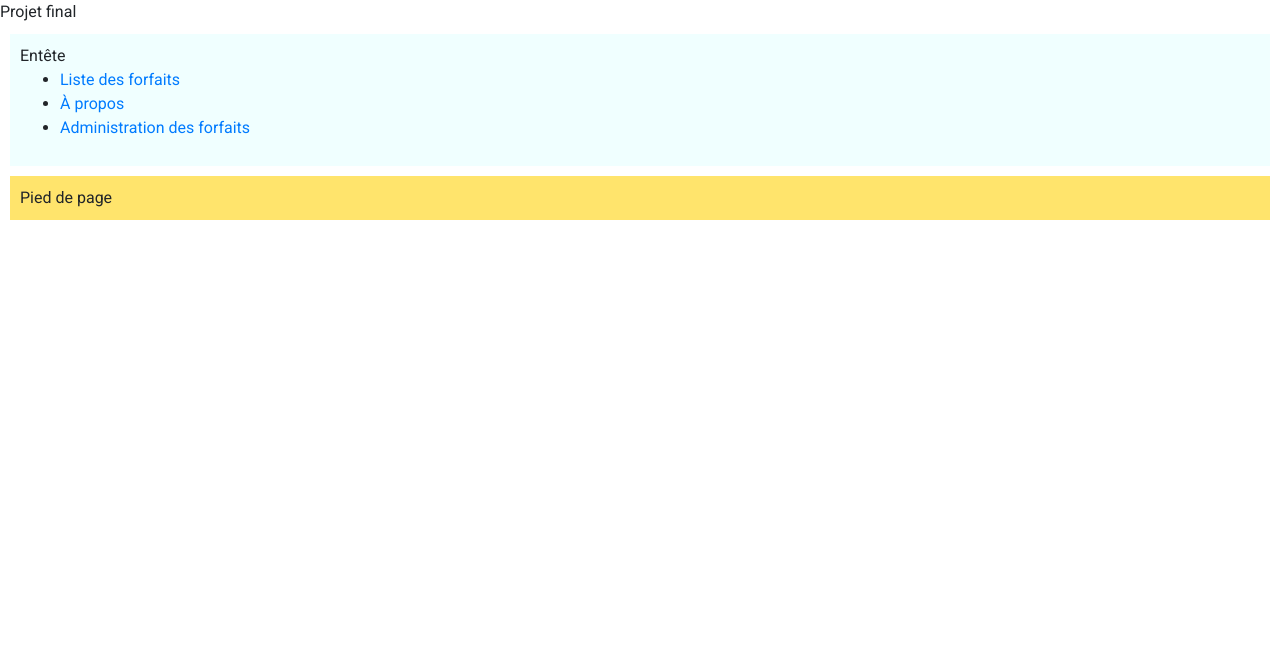
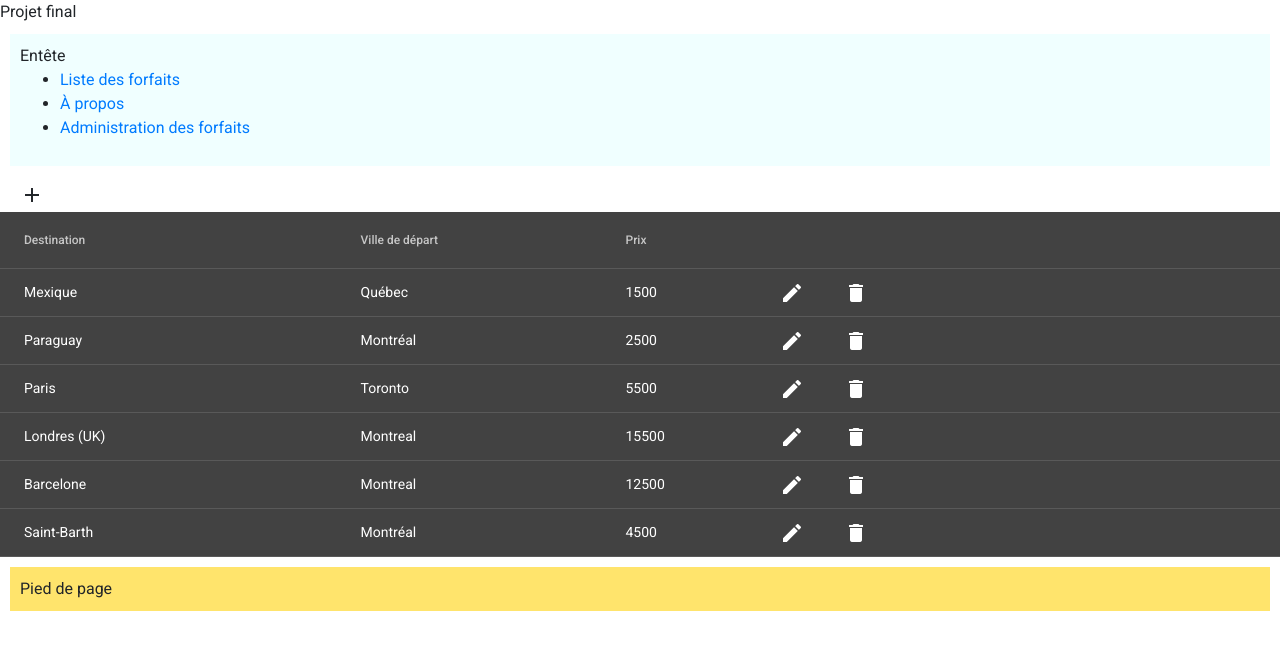
Before and after one commit to BDDinh/Techniques-Programmation-3-Projet3, an Angular app: page /administration in a window 1280 px wide. Before the commit this address led to /. Shown: the top 650 px of the page. Built offline with nearby package versions, Linux system fonts and the light colour scheme.

Commit message:
Affichage Table forfaits

```diff
--- a/src/app/app-routing.module.ts
+++ b/src/app/app-routing.module.ts
@@ -2,13 +2,13 @@ import { NgModule } from '@angular/core';
 import { RouterModule, Routes } from '@angular/router';
 import { AProposComponent } from './a-propos/a-propos.component';
 import { ListeForfaitsComponent } from './liste-forfaits/liste-forfaits.component';
-//import { TableForfaitsComponent } from './table-forfaits/table-forfaits.component';
+import { TableForfaitsComponent } from './table-forfaits/table-forfaits.component';
 
 const routes: Routes = [
   { path: 'liste-forfaits', component: ListeForfaitsComponent },
   { path: 'a-propos', component: AProposComponent },
+  { path: 'administration', component: TableForfaitsComponent },
 ];
-//{ path: 'administration', component: TableForfaitsComponent },
 
   @NgModule({
   imports: [RouterModule.forRoot(routes)],
--- a/src/app/app.module.ts
+++ b/src/app/app.module.ts
@@ -19,7 +19,6 @@ import { ForfaitCompletComponent } from './forfait-complet/forfait-complet.compo
 
 import { NoopAnimationsModule } from '@angular/platform-browser/animations';
 import { EvaluationEtoilesComponent } from './evaluation-etoiles/evaluation-etoiles.component';
-import { FormGestionForfaitsComponent } from './form-gestion-forfaits/form-gestion-forfaits.component';
 import { FormRechercheComponent } from './form-recherche/form-recherche.component';
 import { ForfaitMiniCandidatPipe } from './forfait-mini-candidat.pipe';
 
@@ -40,7 +39,6 @@ import { AProposComponent } from './a-propos/a-propos.component';
     ForfaitMiniComponent,
     ForfaitCompletComponent,
     EvaluationEtoilesComponent,
-    FormGestionForfaitsComponent,
     FormRechercheComponent,
     ForfaitMiniCandidatPipe,
     ForfaitMiniCandidatPipe,
--- a/src/app/forfait-complet/forfait-complet.component.ts
+++ b/src/app/forfait-complet/forfait-complet.component.ts
@@ -4,7 +4,7 @@ import { Forfait } from '../interfaces/forfait';
 @Component({
   selector: 'app-forfait-complet',
   templateUrl: './forfait-complet.component.html',
-  styleUrls: ['./forfait-complet.component.css']
+  styleUrls: ['../shared/shared-styles.css','./forfait-complet.component.css']
 })
 export class ForfaitCompletComponent implements OnInit {
   @Input() forfaitCible: Forfait = {} as Forfait;
--- a/src/app/form-gestion-forfaits/form-gestion-forfaits.component.html
+++ /dev/null
@@ -1 +0,0 @@
-<p>form-gestion-forfaits works!</p>
--- a/src/app/form-gestion-forfaits/form-gestion-forfaits.component.ts
+++ /dev/null
@@ -1,15 +0,0 @@
-import { Component, OnInit } from '@angular/core';
-
-@Component({
-  selector: 'app-form-gestion-forfaits',
-  templateUrl: './form-gestion-forfaits.component.html',
-  styleUrls: ['./form-gestion-forfaits.component.css']
-})
-export class FormGestionForfaitsComponent implements OnInit {
-
-  constructor() { }
-
-  ngOnInit(): void {
-  }
-
-}
--- a/src/app/liste-forfaits/liste-forfaits.component.ts
+++ b/src/app/liste-forfaits/liste-forfaits.component.ts
@@ -5,7 +5,7 @@ import { ForfaitService } from '../services/forfait.service';
 @Component({
   selector: 'app-liste-forfaits',
   templateUrl: './liste-forfaits.component.html',
-  styleUrls: ['./liste-forfaits.component.css']
+  styleUrls: ['../shared/shared-styles.css','./liste-forfaits.component.css']
 })
 export class ListeForfaitsComponent implements OnInit {
   titre = 'Liste produits';
--- a/src/app/table-forfaits/table-forfaits.component.css
+++ b/src/app/table-forfaits/table-forfaits.component.css
@@ -0,0 +1,3 @@
+table {
+  width: 100%;
+}
--- a/src/app/table-forfaits/table-forfaits.component.html
+++ b/src/app/table-forfaits/table-forfaits.component.html
@@ -1,14 +1,14 @@
-<button (click)="onSelect(undefined)" mat-button><i class="material-icons">Ajout</i></button>
+<button (click)="onSelect(undefined)" mat-button><i class="material-icons">add</i></button>
 
-<table mat-table #tableForfaits [dataSource]="forfaits">
+<table id="tableForfaits" mat-table #tableForfaits [dataSource]="forfaits">
 
   <ng-container matColumnDef="destination">
-    <th mat-header-cell *matHeaderCellDef> Nom </th>
+    <th mat-header-cell *matHeaderCellDef> Destination </th>
     <td mat-cell *matCellDef="let forfait"> {{forfait.destination}} </td>
   </ng-container>
 
   <ng-container matColumnDef="villeDepart">
-    <th mat-header-cell *matHeaderCellDef> Nom </th>
+    <th mat-header-cell *matHeaderCellDef> Ville de départ </th>
     <td mat-cell *matCellDef="let forfait"> {{forfait.villeDepart}} </td>
   </ng-container>
 
@@ -20,8 +20,8 @@
   <ng-container matColumnDef="actions">
     <th mat-header-cell *matHeaderCellDef> </th>
     <td mat-cell *matCellDef="let forfait" class="boutonsAction">
-      <button (click)="onSelect(forfait)" mat-button><i class="material-icons">Éditez</i></button>
-      <button (click)="onDelete(forfait)" mat-button><i class="material-icons">Supprimez</i></button>
+      <button (click)="onSelect(forfait)" mat-button><i class="material-icons">edit</i></button>
+      <button (click)="onDelete(forfait)" mat-button><i class="material-icons">delete</i></button>
     </td>
   </ng-container>
 
--- a/src/styles.css
+++ b/src/styles.css
@@ -1,4 +1,12 @@
 /* You can add global styles to this file, and also import other style files */
+@import 'https://fonts.googleapis.com/icon?family=Material+Icons';
 
-html, body { height: 100%; }
-body { margin: 0; font-family: Roboto, "Helvetica Neue", sans-serif; }
+html,
+body {
+  height: 100%;
+}
+
+body {
+  margin: 0;
+  font-family: Roboto, "Helvetica Neue", sans-serif;
+}
```
Also changed, not shown: src/app/form-gestion-forfaits/form-gestion-forfaits.component.css (deleted), 1 other file (tests, documents, lock files or other folders).
